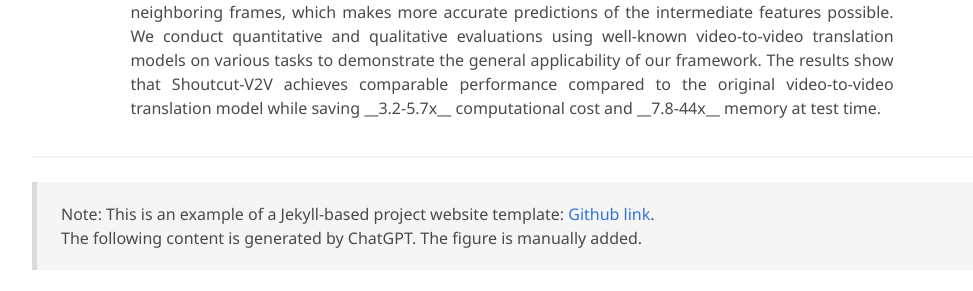
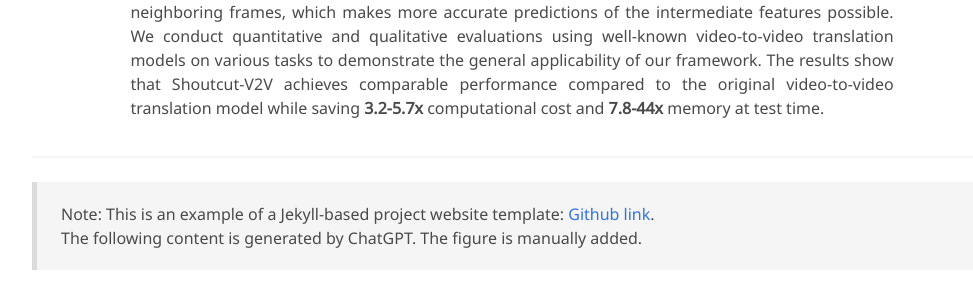
Before and after one commit to shortcut-v2v/shortcut-v2v.github.io, a Jekyll site: the page built from index.md, in a window 1280 px wide and 900 px high, scrolled down 607 px. Shown: the part 475-766 px from the top of the window, without its empty margins (128-1101 px from the left). Built offline with Jekyll 4.4.1, drawn with Linux system fonts in a browser that asks for light colours; some web fonts are replaced; some of the changed text lies outside the part shown.

Commit message:
Update index.md

```diff
--- a/index.md
+++ b/index.md
@@ -25,7 +25,7 @@ In response, this paper presents Shortcut-V2V, a general-purpose compression fra
 Shortcut-V2V avoids full inference for every neighboring video frame by approximating the intermediate features of a current frame from those of the preceding frame.
 Moreover, in our framework, a newly-proposed block called AdaBD adaptively blends and deforms features of neighboring frames, which makes more accurate predictions of the intermediate features possible.
 We conduct quantitative and qualitative evaluations using well-known video-to-video translation models on various tasks to demonstrate the general applicability of our framework.
-The results show that Shoutcut-V2V achieves comparable performance compared to the original video-to-video translation model while saving __3.2-5.7x__ computational cost and __7.8-44x__ memory at test time.
+The results show that Shoutcut-V2V achieves comparable performance compared to the original video-to-video translation model while saving <b>3.2-5.7x</b> computational cost and <b>7.8-44x</b> memory at test time.
         </div>
     </div>
 </div>
```
